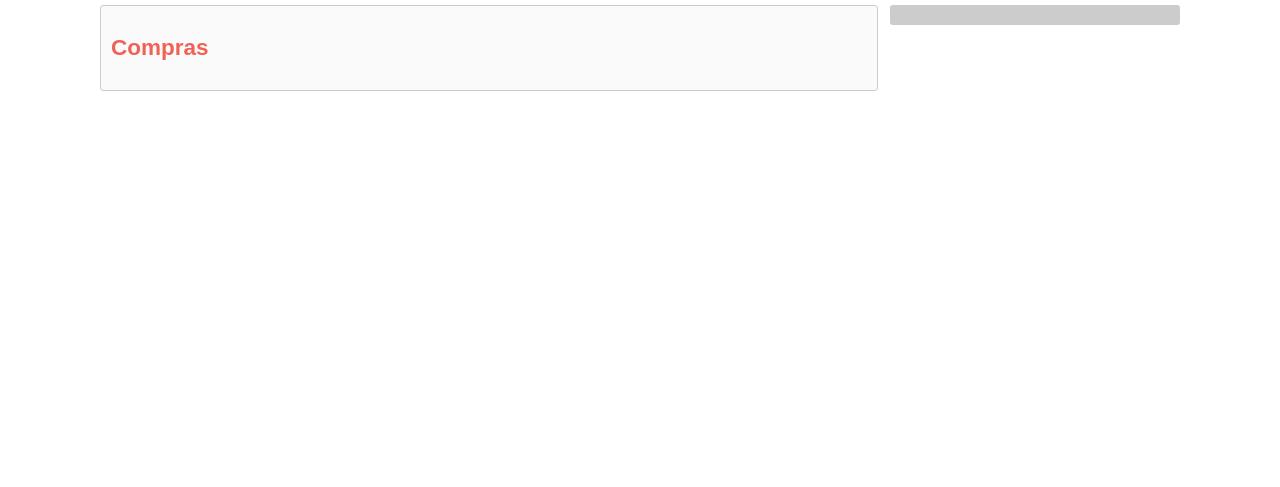
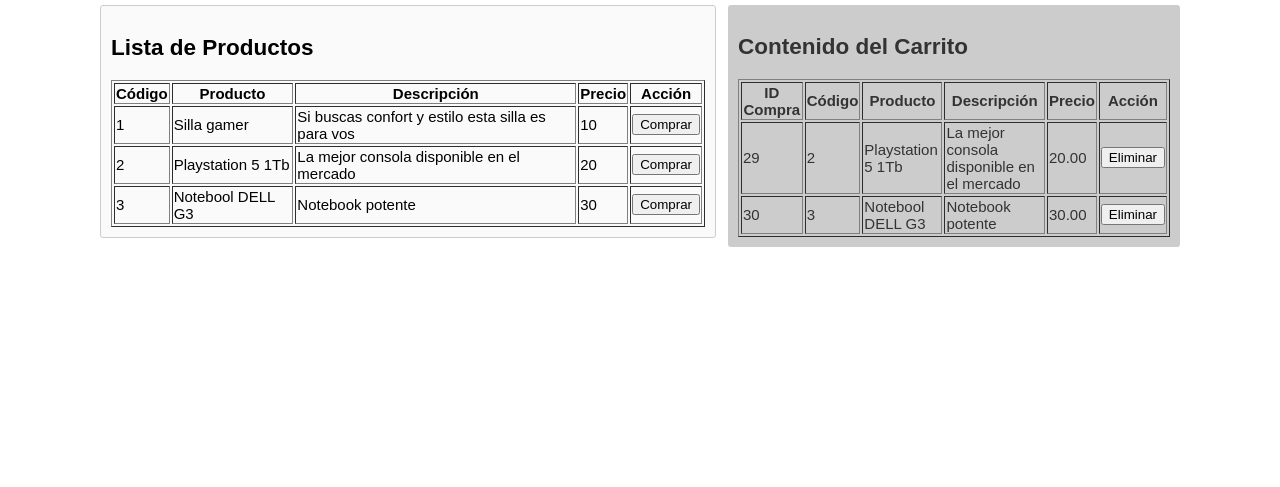
Before and after one commit to TomiSach/PHP_avanzado, a PHP site: page /unidad7.php in a window 1280 px wide. Shown: the part 151-638 px from the top of the page. Run offline with PHP 8.4, Linux system fonts and the light colour scheme; data comes from the database, SQL or seed files in the repository.

Commit message:
unidad_VII_ok

```diff
--- /dev/null
+++ b/base_evaluaciones/carrito.php
@@ -0,0 +1,42 @@
+<?php
+class Carrito {
+    private $conexion;
+
+    public function __construct($conexion) {
+        $this->conexion = $conexion;
+    }
+
+    public function introducir_compra($codigo, $producto, $descripcion, $precio) {
+        $query = "INSERT INTO compras (codigo, producto, descripcion, precio) VALUES (?, ?, ?, ?)";
+        $stmt = $this->conexion->prepare($query);
+        $stmt->bind_param("issd", $codigo, $producto, $descripcion, $precio);
+        $stmt->execute();
+        $stmt->close();
+    }
+
+    public function eliminar_compra($id_compra) {
+        $query = "DELETE FROM compras WHERE id_compra = ?";
+        $stmt = $this->conexion->prepare($query);
+        $stmt->bind_param("i", $id_compra);
+        $stmt->execute();
+        $stmt->close();
+    }
+
+    public function listar_compra() {
+        $query = "SELECT id_compra, codigo, producto, descripcion, precio FROM compras";
+        $resultados = $this->conexion->query($query);
+
+        if (!$resultados) {
+            throw new mysqli_sql_exception($this->conexion->error);
+        }
+
+        $compras = [];
+        while ($row = $resultados->fetch_assoc()) {
+            $compras[] = $row;
+        }
+
+        return $compras;
+    }
+}
+
+?>
--- /dev/null
+++ b/base_evaluaciones/conexion2.php
@@ -0,0 +1,12 @@
+<?php
+$servidor = "localhost";
+$usuario = "root";
+$password = '';
+$base = "phpavanzado";
+
+$conexion = new mysqli($servidor, $usuario, $password, $base);
+
+if ($conexion->connect_error) {
+    die("Conexión fallida: " . $conexion->connect_error);
+}
+?>
--- /dev/null
+++ b/base_evaluaciones/producto.php
@@ -0,0 +1,41 @@
+<?php
+class Producto {
+    private $codigo;
+    private $nombre;
+    private $descripcion;
+    private $precio;
+
+    public function __construct($codigo, $nombre, $descripcion, $precio) {
+        $this->codigo = $codigo;
+        $this->nombre = $nombre;
+        $this->descripcion = $descripcion;
+        $this->precio = $precio;
+    }
+
+    public function getCodigo() {
+        return $this->codigo;
+    }
+
+    public function getNombre() {
+        return $this->nombre;
+    }
+
+    public function getDescripcion() {
+        return $this->descripcion;
+    }
+
+    public function getPrecio() {
+        return $this->precio;
+    }
+
+    public static function listar_productos() {
+        return [
+            new Producto(1, "Silla gamer", "Si buscas confort y estilo esta silla es para vos", 10.00),
+            new Producto(2, "Playstation 5 1Tb", "La mejor consola disponible en el mercado", 20.00),
+            new Producto(3, "Notebool DELL G3", "Notebook potente", 30.00),
+            // Agrega más productos según sea necesario
+        ];
+    }
+}
+
+?>
--- a/base_evaluaciones/unidad7.php
+++ b/base_evaluaciones/unidad7.php
@@ -1,32 +1,113 @@
+<?php
+session_start();
+require_once 'conexion2.php'; // Incluir el archivo de conexión
+
+require_once 'Producto.php'; // Incluir la clase Producto
+require_once 'Carrito.php'; // Incluir la clase Carrito
+
+$carrito = new Carrito($conexion); // Instanciar el carrito pasando la conexión
+
+// Procesar la acción de comprar o eliminar
+if ($_SERVER['REQUEST_METHOD'] === 'POST') {
+    if (isset($_POST['comprar'])) {
+        $codigo = $_POST['codigo'];
+        $producto = $_POST['producto'];
+        $descripcion = $_POST['descripcion'];
+        $precio = $_POST['precio'];
+
+        $carrito->introducir_compra($codigo, $producto, $descripcion, $precio);
+    } elseif (isset($_POST['eliminar'])) {
+        $id_compra = $_POST['id_compra'];
+        $carrito->eliminar_compra($id_compra);
+    }
+}
+
+$productos = Producto::listar_productos(); // Obtener lista de productos estáticos
+$compras = $carrito->listar_compra(); // Obtener contenido del carrito
+?>
+
 <!DOCTYPE html>
 <html lang="es">
 <head>
     <meta charset="utf-8">
     <meta name="viewport" content="width=device-width, initial-scale=1.0" />
     <link rel="stylesheet" href="estilos.css">
+    <title>Carrito de Compras</title>
 </head>
-
 <body>
 
 <div class="container">
     <header>
         <h1>Programación en PHP y MySQL - Nivel Avanzado</h1>
-
-
         <nav>
             <?php include("botonera.php"); ?>
         </nav>
     </header>
-	<section>
-		<h2>Compras</h2>
+    <section style="width: 55%">
+        <h1>Lista de Productos</h1>
+        <table border="1">
+            <tr>
+                <th>Código</th>
+                <th>Producto</th>
+                <th>Descripción</th>
+                <th>Precio</th>
+                <th>Acción</th>
+            </tr>
+            <?php foreach ($productos as $producto): ?>
+            <tr>
+                <td><?php echo $producto->getCodigo(); ?></td>
+                <td><?php echo $producto->getNombre(); ?></td>
+                <td><?php echo $producto->getDescripcion(); ?></td>
+                <td><?php echo $producto->getPrecio(); ?></td>
+                <td>
+                    <form method="post">
+                        <input type="hidden" name="codigo" value="<?php echo $producto->getCodigo(); ?>">
+                        <input type="hidden" name="producto" value="<?php echo $producto->getNombre(); ?>">
+                        <input type="hidden" name="descripcion" value="<?php echo $producto->getDescripcion(); ?>">
+                        <input type="hidden" name="precio" value="<?php echo $producto->getPrecio(); ?>">
+                        <button type="submit" name="comprar">Comprar</button>
+                    </form>
+                </td>
+            </tr>
+            <?php endforeach; ?>
+        </table>
     </section>
-	<aside>
-
+    <aside style="width:40%">
+    <h1>Contenido del Carrito</h1>
+        <table border="1">
+            <tr>
+                <th>ID Compra</th>
+                <th>Código</th>
+                <th>Producto</th>
+                <th>Descripción</th>
+                <th>Precio</th>
+                <th>Acción</th>
+            </tr>
+            <?php foreach ($compras as $compra): ?>
+            <tr>
+                <td><?php echo $compra['id_compra']; ?></td>
+                <td><?php echo $compra['codigo']; ?></td>
+                <td><?php echo $compra['producto']; ?></td>
+                <td><?php echo $compra['descripcion']; ?></td>
+                <td><?php echo $compra['precio']; ?></td>
+                <td>
+                    <form method="post">
+                        <input type="hidden" name="id_compra" value="<?php echo $compra['id_compra']; ?>">
+                        <button type="submit" name="eliminar">Eliminar</button>
+                    </form>
+                </td>
+            </tr>
+            <?php endforeach; ?>
+        </table>
     </aside>
     <footer>
         <a href="https://site.elearning-total.com/courses/?com=lb">Programación en PHP y MySQL - Nivel Avanzado</a>
     </footer>
+</div>
 
-</div>
 </body>
 </html>
+
+<?php
+$conexion->close(); // Cerrar la conexión al finalizar
+?>
```
Also changed, not shown: base_evaluaciones/phpavanzado (1).sql (renamed from base_evaluaciones/phpavanzado.sql, +35 -1 lines), 2 other files. Lines whose indentation alone changed are shown as unchanged.
